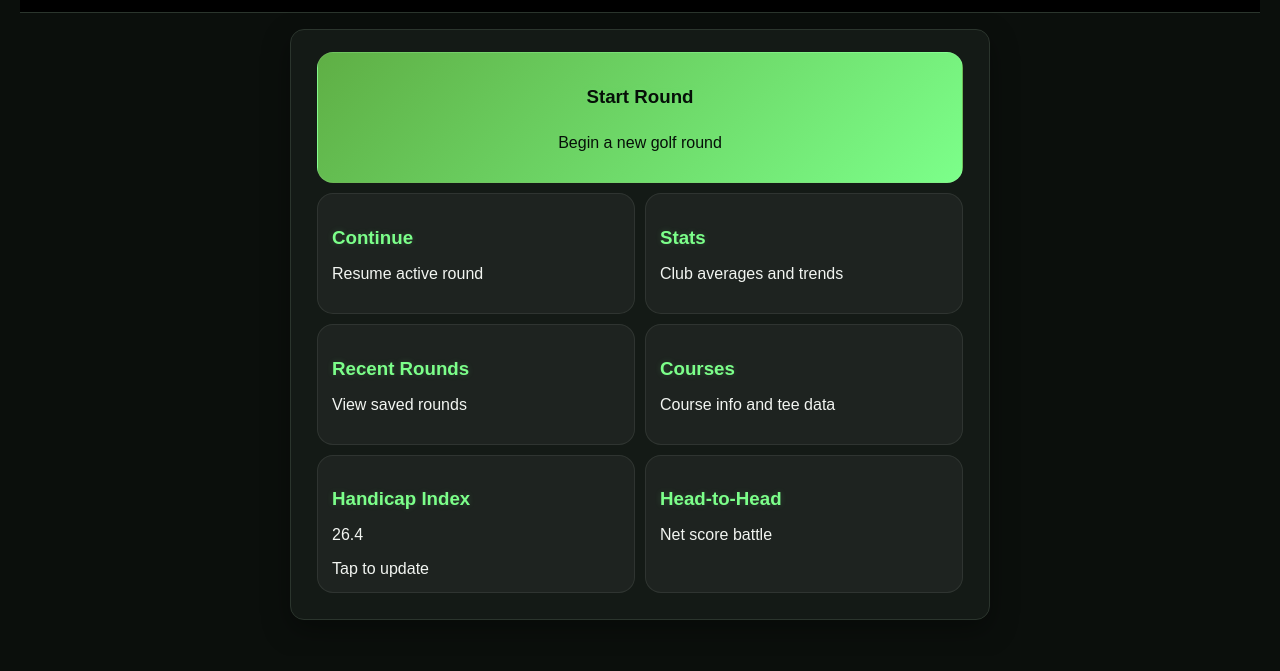
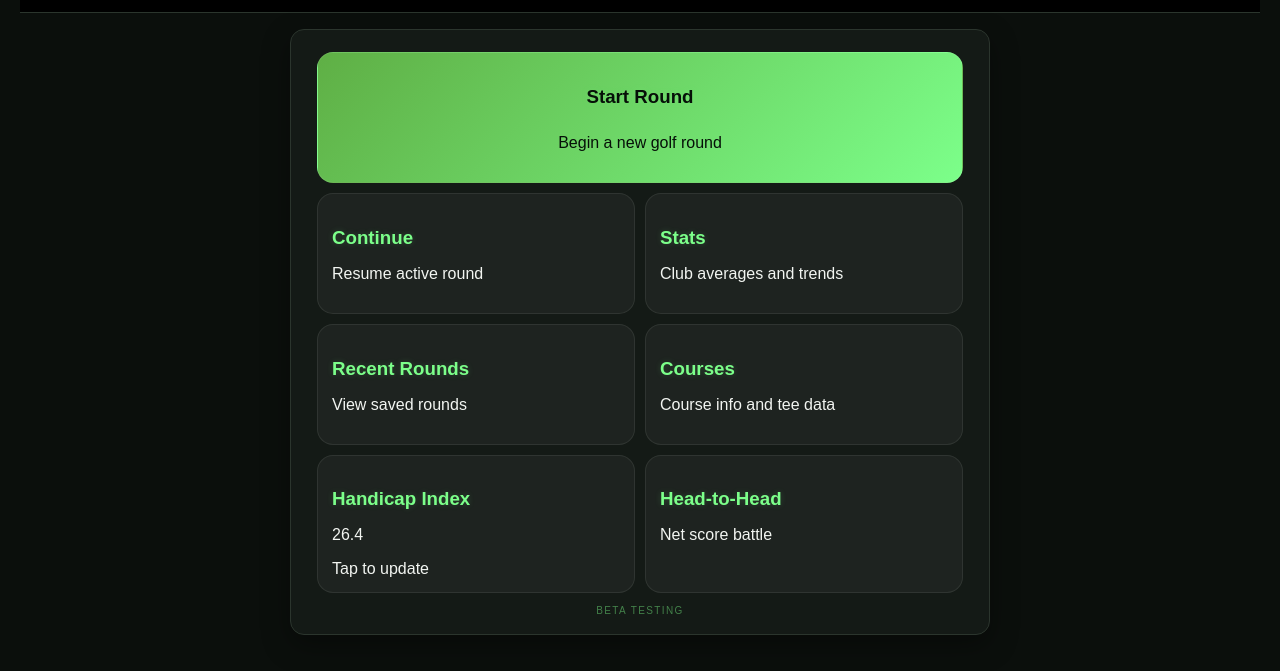
Before and after one commit to Shaneg13/gst-codex-sandbox, a plain HTML site: page index.html in a window 1280 px wide. Shown: the part 197-868 px from the top of the page. Drawn offline with Linux system fonts and the light colour scheme.

Commit message:
Add beta testing easter egg

```diff
--- a/index.html
+++ b/index.html
@@ -66,6 +66,8 @@
     <p>Net score battle</p>
 </div>
 </div>
+
+<p class="beta-testing-label">Beta Testing</p>
 
 </div>
 <div class="card" id="roundSetupCard">
--- a/style.css
+++ b/style.css
@@ -98,6 +98,15 @@ h3 {
 .home-tile.primary h3,
 .home-tile.primary p {
     color: #061008 !important;
+}
+
+.beta-testing-label {
+    margin: 4px 0 0;
+    color: rgba(124, 255, 138, 0.45);
+    font-size: 10px;
+    letter-spacing: 0.14em;
+    text-align: center;
+    text-transform: uppercase;
 }
 
 label {
```
